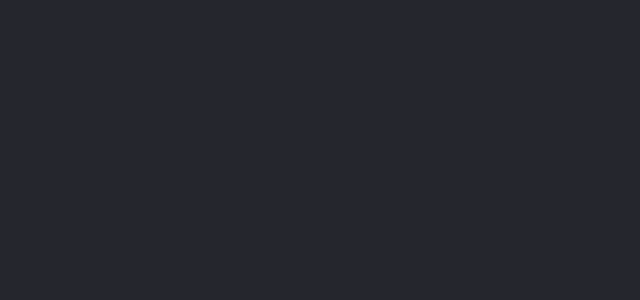
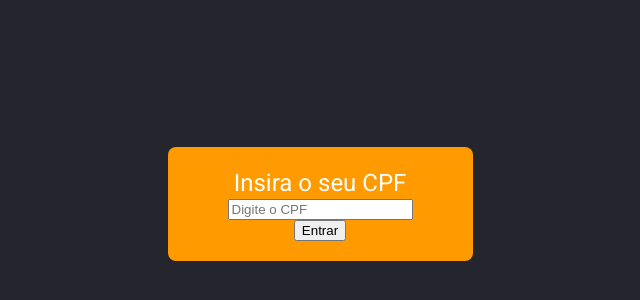
Before and after one commit to schneiker/parte-vitor, an Angular app: page /painel-entregadores in a window 1280 px wide. Before the commit this address led to /. Shown: the part 196-496 px from the top of the page, without its empty margins (320-960 px from the left). Built offline with nearby package versions, Linux system fonts and the light colour scheme.

Commit message:
criação do painel do entregador para cada entregador ter sua própria tela

```diff
--- a/db.json
+++ b/db.json
@@ -261,7 +261,8 @@
     {
       "id": 1,
       "nome": "Hugo Prado",
-      "status": "disponível"
+      "status": "disponível",
+      "cpf": "494.785.860-50"
     },
     {
       "id": 2,
--- a/src/app/app.routes.ts
+++ b/src/app/app.routes.ts
@@ -5,6 +5,7 @@ import { TelaEscolherEntregadorComponent } from './components/tela-escolher-entr
 import { TelaInicialEntregadorComponent } from './components/tela-inicial-entregador/tela-inicial-entregador.component';
 import { TelaClienteFinalizarPedidoComponent } from './components/tela-cliente-finalizar-pedido/tela-cliente-finalizar-pedido.component';
 import { AcompanharPedidoComponent } from './components/acompanhar-pedido/acompanhar-pedido.component';
+import { PainelEntregadorComponent } from './components/painel-entregador/painel-entregador.component';
 
 export const routes: Routes = [
     { path: '', component: TelaClienteFinalizarPedidoComponent},
@@ -14,5 +15,7 @@ export const routes: Routes = [
     { path: 'tela-entregador', component: TelaInicialEntregadorComponent},
     { path: 'tela-finalizar-pedido', component: TelaClienteFinalizarPedidoComponent},
     { path: 'acompanhar-pedido', component: AcompanharPedidoComponent},
-    { path: 'tela-escolher-entregador/:numeroPedido', component: TelaEscolherEntregadorComponent}
+    { path: 'tela-escolher-entregador/:numeroPedido', component: TelaEscolherEntregadorComponent},
+    { path: 'painel-entregadores', component: PainelEntregadorComponent},
+    { path: 'tela-inicial-entregador/:nome', component: TelaInicialEntregadorComponent }
 ];
--- a/src/app/components/inserir-cpf/inserir-cpf.component.ts
+++ b/src/app/components/inserir-cpf/inserir-cpf.component.ts
@@ -27,20 +27,18 @@ export class InserirCpfComponent {
   }
 
   formatarCpf(): void {
-    let cpfApenasNumeros = this.cpf.replace(/\D/g, ''); // Remove tudo que não for número
+    let cpfApenasNumeros = this.cpf.replace(/\D/g, '');
     if (cpfApenasNumeros.length > 11) {
-      cpfApenasNumeros = cpfApenasNumeros.slice(0, 11); // Limita a 11 dígitos
+      cpfApenasNumeros = cpfApenasNumeros.slice(0, 11);
     }
 
-    // Aplica a máscara de CPF: 123.456.789-09
     this.cpf = cpfApenasNumeros.replace(/(\d{3})(\d{3})(\d{3})(\d{2})/, '$1.$2.$3-$4')
       .replace(/(\d{3})(\d{3})(\d{1,2})/, '$1.$2.$3')
       .replace(/(\d{3})(\d{1,3})/, '$1.$2');
   }
 
   validarCpf(cpf: string): boolean {
-    // Validação simples de CPF
-    cpf = cpf.replace(/\D/g, ''); // Remove pontos e traços
+    cpf = cpf.replace(/\D/g, '');
     if (cpf.length !== 11 || /^(\d)\1+$/.test(cpf)) {
       return false;
     }
@@ -58,9 +56,9 @@ export class InserirCpfComponent {
   }
 
   confirmar(): void {
-    const cpfSemFormatacao = this.cpf.replace(/\D/g, ''); // Remove a formatação para validação
+    const cpfSemFormatacao = this.cpf.replace(/\D/g, '');
     if (this.validarCpf(cpfSemFormatacao)) {
-      this.dialogRef.close(this.cpf); // Fecha o diálogo e passa o CPF como resultado
+      this.dialogRef.close(this.cpf);
     } else {
       alert('CPF inválido! Tente novamente.');
     }
--- /dev/null
+++ b/src/app/components/painel-entregador/painel-entregador.component.css
@@ -0,0 +1,22 @@
+#cpf-entregador {
+    display: flex;
+    flex-direction: column;
+    align-items: center;
+    justify-content: center;
+    background-color: var(--laranja-figma);
+    padding: 20px 60px 20px 60px;
+    border-radius: 8px;
+}
+
+h1 {
+    color: white;
+    margin: 0;
+}
+
+section {
+    display: flex;
+    align-items: center;
+    justify-content: center;
+    height: 100vh;
+    margin: 0;
+}
--- /dev/null
+++ b/src/app/components/painel-entregador/painel-entregador.component.html
@@ -0,0 +1,8 @@
+<section>
+    <div id="cpf-entregador">
+      <h1>Insira o seu CPF</h1>
+      <input type="text" [(ngModel)]="cpf" placeholder="Digite o CPF" />
+      <button (click)="verificarCpf()">Entrar</button>
+      <p *ngIf="erro">{{ erro }}</p>
+    </div>
+  </section>
--- /dev/null
+++ b/src/app/components/painel-entregador/painel-entregador.component.ts
@@ -0,0 +1,39 @@
+import { Component } from '@angular/core';
+import { Router } from '@angular/router';
+import { EntregadorService } from '../entregador.service';
+import { FormsModule } from '@angular/forms';
+import { NgIf } from '@angular/common';
+
+@Component({
+  selector: 'app-painel-entregador',
+  standalone: true,
+  imports: [FormsModule, NgIf],
+  templateUrl: './painel-entregador.component.html',
+  styleUrl: './painel-entregador.component.css'
+})
+export class PainelEntregadorComponent {
+  cpf: string = '';
+  erro: string | null = null;
+
+  constructor(private entregadorService: EntregadorService, private router: Router) {}
+
+  verificarCpf() {
+    const cpfSemMascara = this.removerMascaraCpf(this.cpf); // Remove máscara do CPF
+
+    this.entregadorService.getEntregadoresDisponiveis().subscribe(entregadores => {
+      const entregador = entregadores.find(e => e.cpf.replace(/\D/g, '') === cpfSemMascara);
+
+      if (entregador) {
+        // Formata o nome para a URL e redireciona para o perfil do entregador
+        const nomeFormatado = entregador.nome.toLowerCase().replace(/\s+/g, '-');
+        this.router.navigate([`/tela-inicial-entregador/${nomeFormatado}`]);
+      } else {
+        this.erro = "CPF não encontrado. Verifique e tente novamente.";
+      }
+    });
+  }
+
+  private removerMascaraCpf(cpf: string): string {
+    return cpf.replace(/\D/g, ''); // Remove tudo que não é dígito
+  }
+}
```
Also changed, not shown: 1 other file (tests, documents, lock files or other folders).
